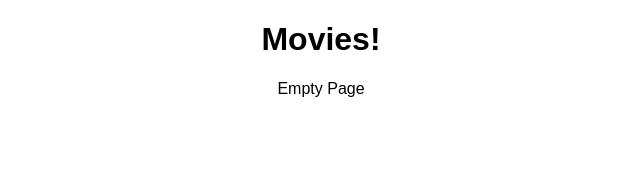
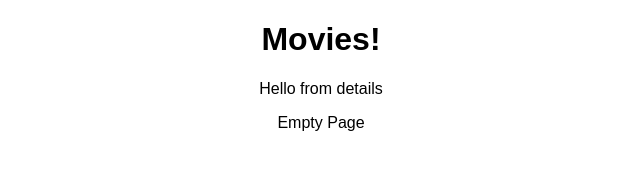
Before and after one commit to norbusam/movie-sagas, a React (Create React App) app: page /#/details in a window 1280 px wide. Shown: the top 170 px of the page, without its empty margins (319-959 px from the left). Built offline with nearby package versions, Linux system fonts and the light colour scheme.

Commit message:
Details component created. console logged clicked on each image clicked

```diff
--- a/src/components/App/App.js
+++ b/src/components/App/App.js
@@ -3,7 +3,7 @@ import {HashRouter as Router, Route} from 'react-router-dom';
 import './App.css';
 // components
 import List from '../List/List';
-
+import Details from '../Details/Details';
 
 class App extends Component {
   // Renders the entire app on the DOM
@@ -12,7 +12,8 @@ class App extends Component {
       <div className="App">
         <h1>Movies!</h1>
         <Router>
-          < Route exact path= '/' component={List}/>
+          <Route exact path = '/' component={List}/>
+          <Route path = '/details' component={Details}/>
         </Router>
         <p>Empty Page</p>
       </div>
--- /dev/null
+++ b/src/components/Details/Details.js
@@ -0,0 +1,12 @@
+import React, {Component} from 'react';
+import {connect} from 'react-redux';
+
+class Details extends Component {
+    render(){
+        return(
+            <p>Hello from details</p>
+        )
+    }
+}
+
+export default connect()(Details);
--- a/src/components/List/List.js
+++ b/src/components/List/List.js
@@ -12,13 +12,19 @@ class List extends Component{
         this.props.dispatch({type: 'GET_MOVIES'})
     }
 
+    // function to bring to /details page
+    handleClick = () => {
+        console.log('clicked');
+    }
+
+
     render(){
         return(
             <>
                 <ul>
                     {this.props.movies.map(movie=>(
                         <li key={movie.id}>
-                            <img alt={movie.title} src={movie.poster}/>
+                            <img onClick={this.handleClick} alt={movie.title} src={movie.poster}/>
                             <h3>{movie.title}</h3>
                             <p>{movie.description}</p>
                         </li>
```
